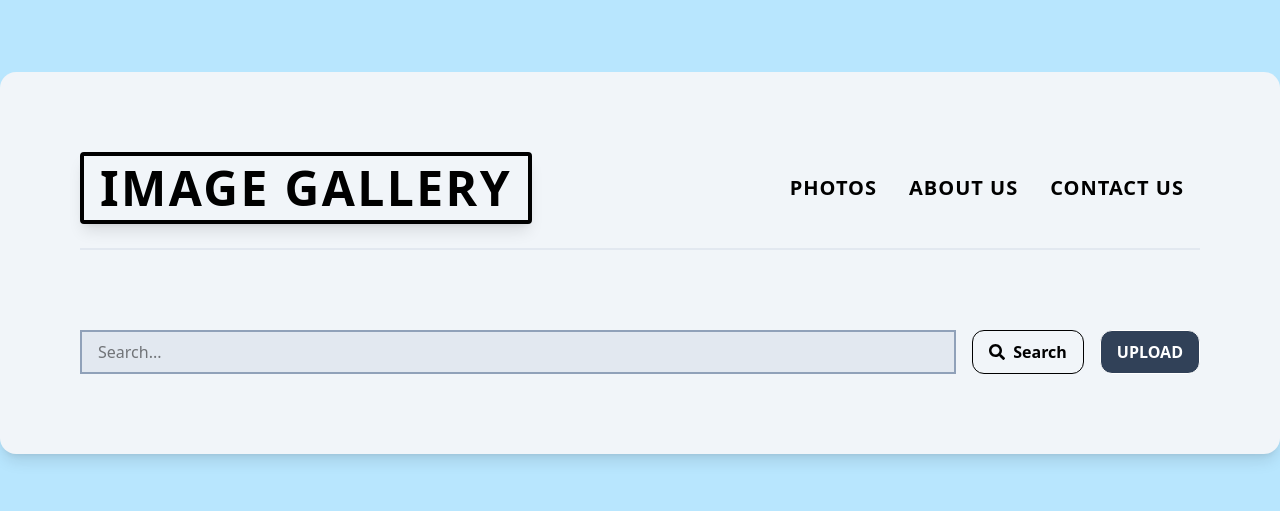
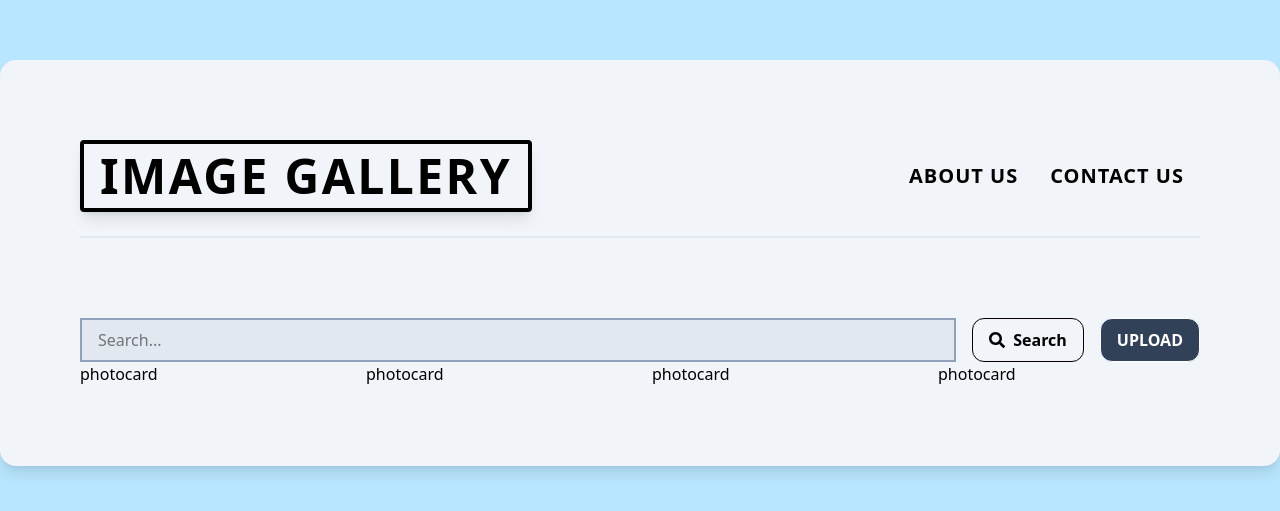
Before and after one commit to Khalid-Sifullah-Siam/image-gallery, a Next.js app: page / in a window 1280 px wide. Shown: the part 137-648 px from the top of the page. Built offline with nearby package versions, Linux system fonts and the light colour scheme.

Commit message:
feat: implement layout with Navbar, HeroSection, and PhotoCard grid components

```diff
--- a/src/Components/Navbar/NavItem.tsx
+++ b/src/Components/Navbar/NavItem.tsx
@@ -1,15 +1,11 @@
 import Link from "next/link";
 
-interface NavItems {
+interface NavItem {
   href: string;
   label: string;
 }
 
-const navItems: NavItems[] = [
-    {
-    href: "/photo",
-    label: "Photos",
-},
+const navItems: NavItem[] = [
   {
     href: "/about",
     label: "About Us",
@@ -19,8 +15,6 @@ const navItems: NavItems[] = [
     label: "Contact Us",
   },
 ];
-
-
 
 const NavItem = ({ onNavigate }: { onNavigate?: () => void }) => {
   return (
--- /dev/null
+++ b/src/Components/PhotoCard.tsx/PhotoCard.tsx
@@ -0,0 +1,11 @@
+
+
+const PhotoCard = () => {
+    return (
+        <div>
+            photocard
+        </div>
+    );
+};
+
+export default PhotoCard;
--- /dev/null
+++ b/src/Components/PhotosSection/PhotosSection.tsx
@@ -0,0 +1,14 @@
+import PhotoCard from "../PhotoCard.tsx/PhotoCard";
+
+const PhotosSection = () => {
+    return (
+        <div className="grid grid-cols-1 gap-6 sm:grid-cols-2 lg:grid-cols-3 xl:grid-cols-4">
+            <PhotoCard />
+            <PhotoCard />
+            <PhotoCard />
+            <PhotoCard />
+        </div>
+    );
+};
+
+export default PhotosSection;
--- a/src/app/page.tsx
+++ b/src/app/page.tsx
@@ -1,5 +1,6 @@
 import HeroSection from "@/Components/HeroSection/HeroSection";
 import Navbar from "@/Components/Navbar/Navbar";
+import PhotosSection from "@/Components/PhotosSection/PhotosSection";
 
 export default function Home() {
   return (
@@ -7,7 +8,7 @@ export default function Home() {
       <div className="w-full max-w-screen-2xl mx-auto p-20 bg-slate-100 rounded-2xl shadow-lg">
         <Navbar />
         <HeroSection />
-
+        <PhotosSection />
       </div>
     </main>
   );
```
Lines whose indentation alone changed are shown as unchanged.
